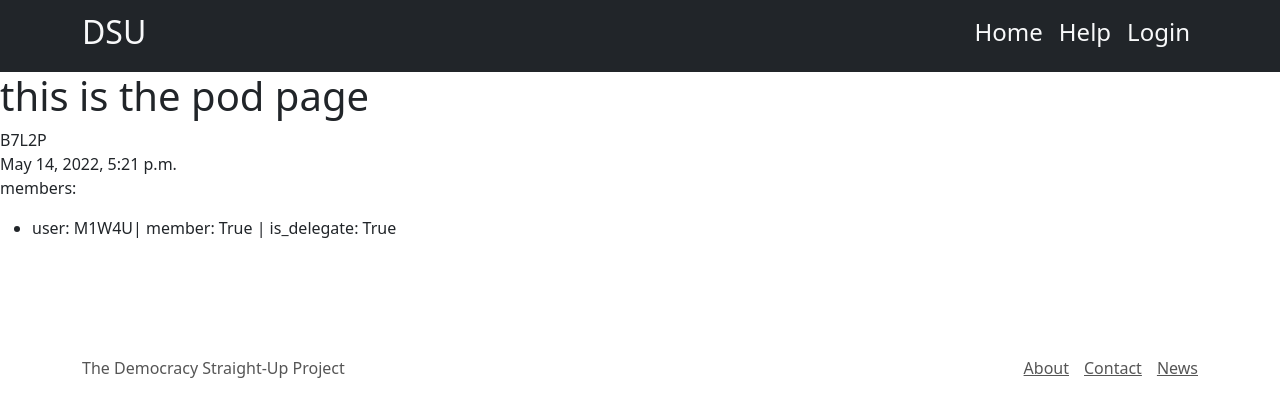
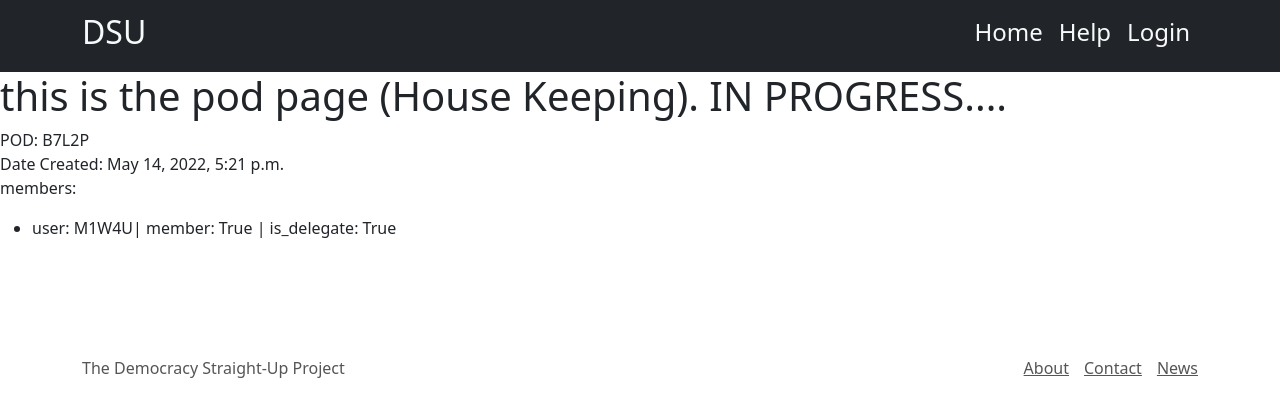
Before and after one commit to coderhqco/claim-your-set-dsup, a Django app: page /pod/2/ in a window 1280 px wide. Shown: the top 417 px of the page. Run offline with Django 4.2, Linux system fonts and the light colour scheme; data comes from the database, SQL or seed files in the repository; both versions use the stored data as it was after the commit; some libraries are stand-ins or nearby versions.

Commit message:
some touch up on pod

```diff
--- a/vote/templates/vote/HouseKeeping.html
+++ b/vote/templates/vote/HouseKeeping.html
@@ -5,10 +5,11 @@
 
 {%include 'vote/header.html' %}
 
-<h1>this is the pod page</h1>
-{{object}} <br>
-{{object.created_at}}
+<h1>this is the pod page (House Keeping). IN PROGRESS....</h1>
 
+POD: {{object}} <br>
+Date Created: {{object.created_at}}
+ <br>
 <p>members:</p>
 <ul>
     {%for member in object.podmember_set.all%}
--- a/vote/templates/vote/VoterPage.html
+++ b/vote/templates/vote/VoterPage.html
@@ -107,10 +107,10 @@ tbody{
 
                     <div class="row">
                         <div class=" col-sm-12 d-flex justify-content-center">
-                            <a class="btn  btn-primary m-2" href="{% url 'createPod' %}">Join a Pod</a>
+                            <a class="btn  btn-primary m-2" href="#">Join a Pod</a>
                         </div>
                         <div class="col-sm-12 d-flex justify-content-center">
-                            <a class="btn  btn-primary m-2" href="pod">Create a Pod</a>
+                            <a class="btn  btn-primary m-2" href="{% url 'createPod' %}">Create a Pod</a>
                         </div>
                     </div>
                     </div>
```
Also changed, not shown: db.sqlite3.
